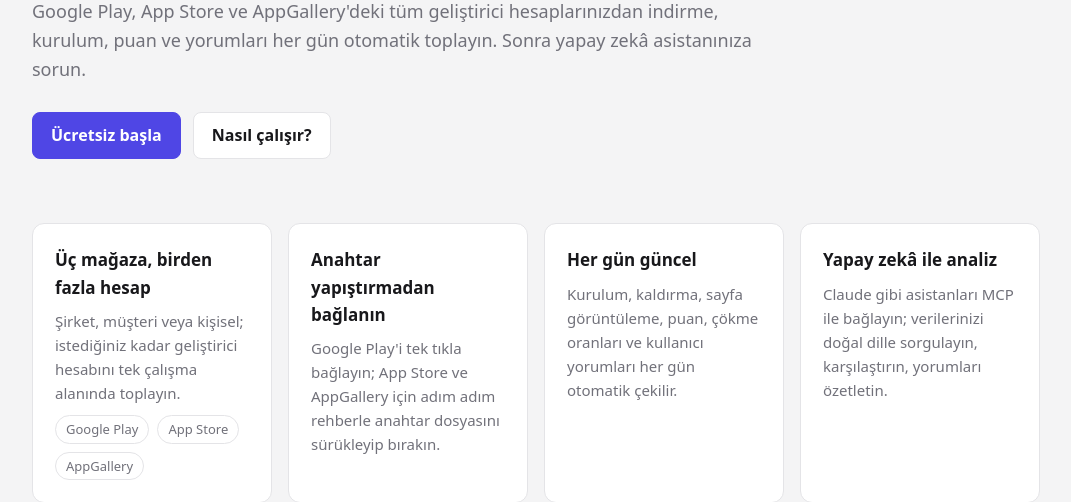
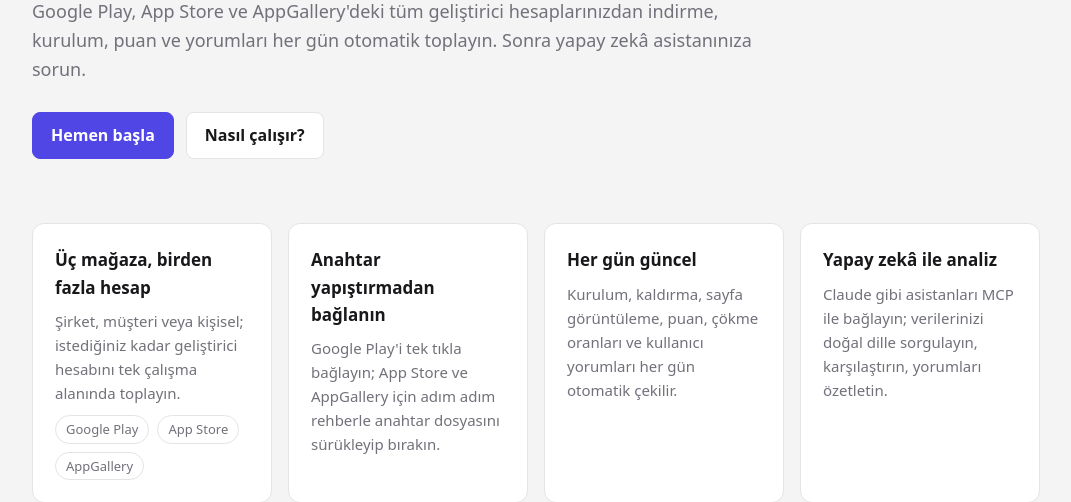
Before and after one commit to bmericc/mobile-metrics-mcp, a Laravel app: page / in a window 1280 px wide. Shown: the part 268-770 px from the top of the page, without its empty margins (104-1175 px from the left). Run offline with Laravel 12, Linux system fonts and the light colour scheme.

Commit message:
Do not promise a free plan on the landing page
Co-Authored-By: Claude Opus 5.5 <noreply@anthropic.com>

```diff
--- a/www/resources/views/landing.blade.php
+++ b/www/resources/views/landing.blade.php
@@ -54,7 +54,7 @@
             @auth
                 <a class="btn btn-primary" href="{{ url('/app') }}">Panele git</a>
             @else
-                <a class="btn btn-primary" href="{{ route('login') }}">Ücretsiz başla</a>
+                <a class="btn btn-primary" href="{{ route('login') }}">Hemen başla</a>
             @endauth
             <a class="btn" href="#nasil">Nasıl çalışır?</a>
         </div>
```
